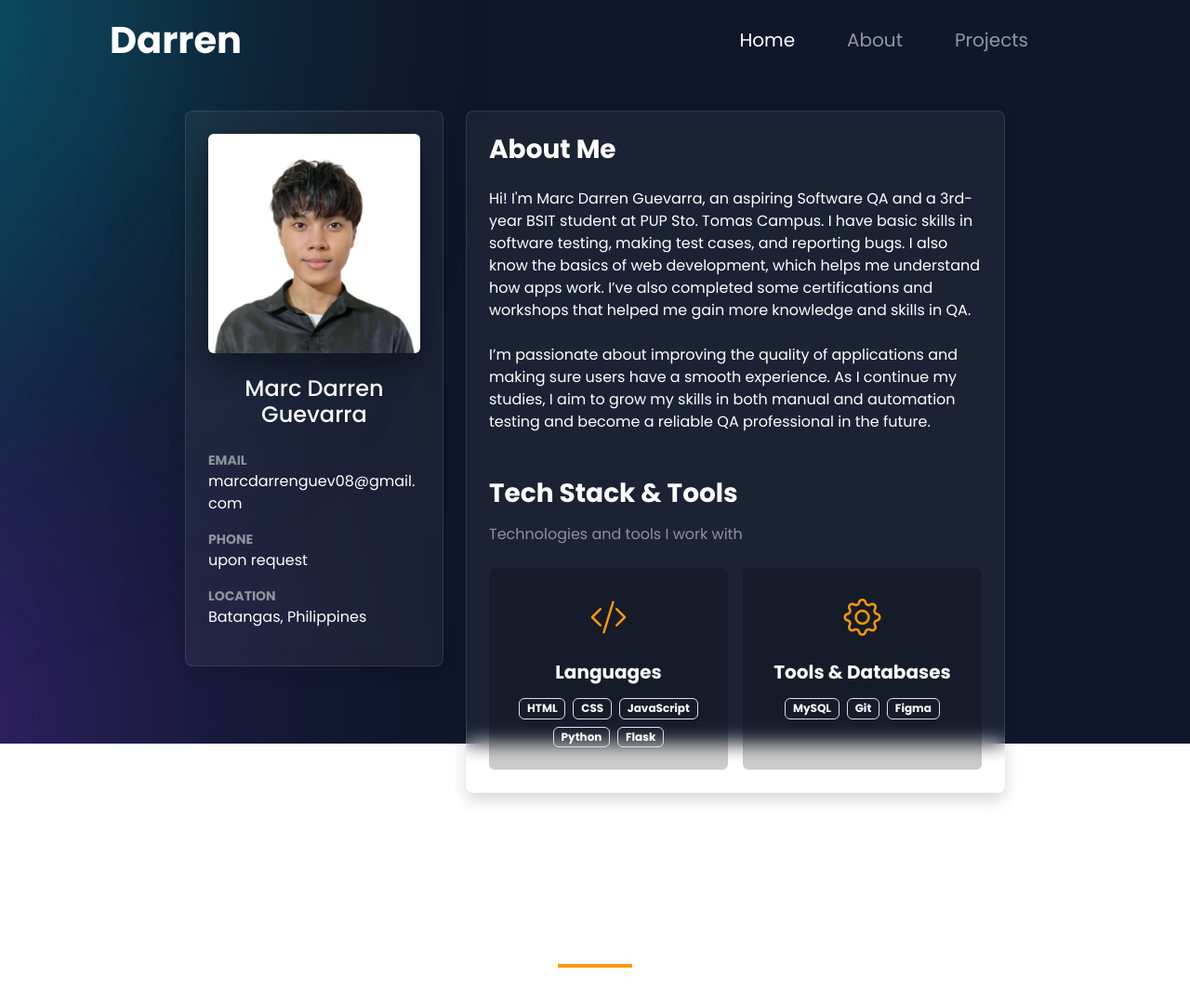
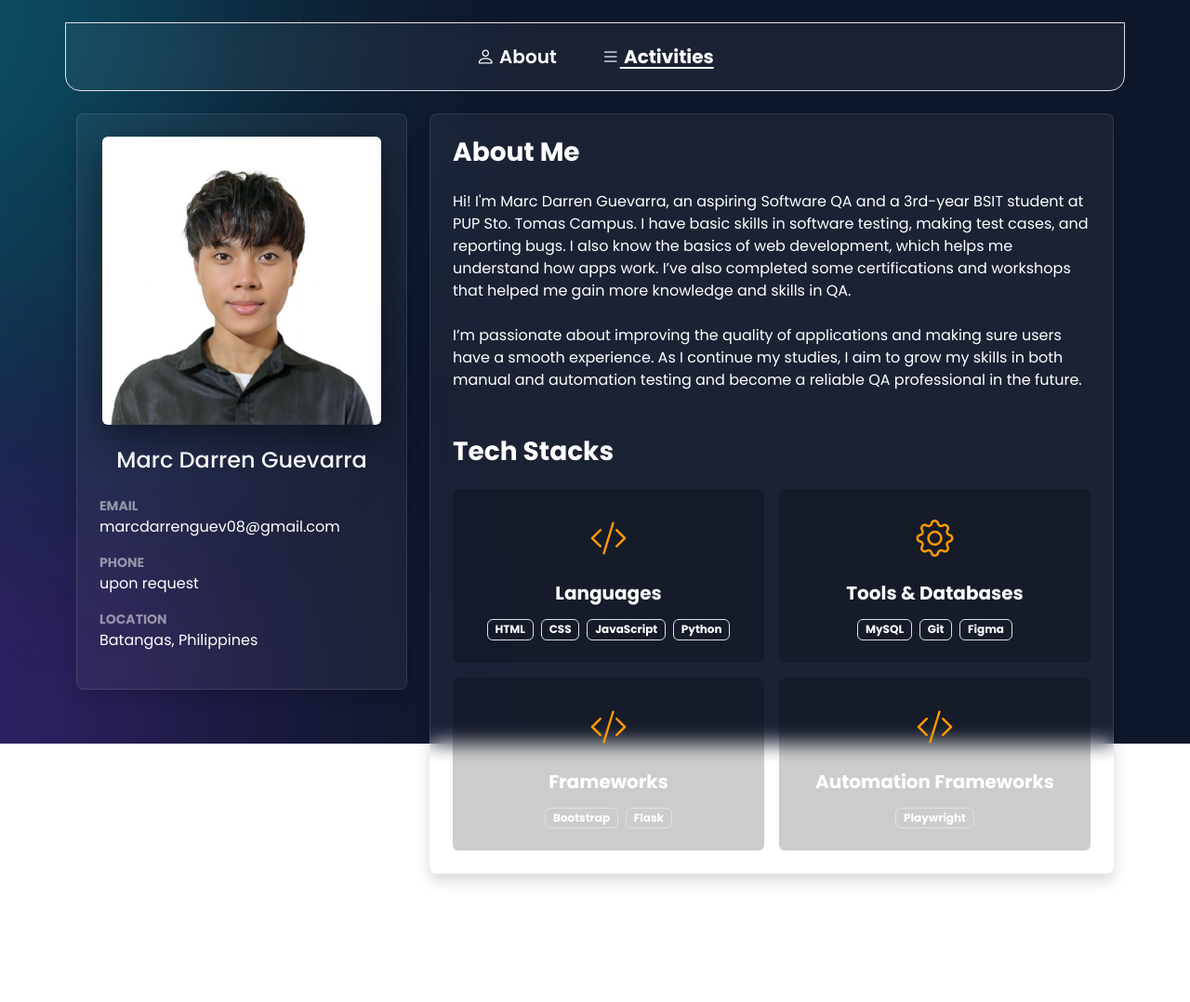
Before and after one commit to DarrenGuev/darrenguev.github.io, a plain HTML site: page index.html in a window 1280 px wide. Shown: the top 1078 px of the page at 93% size. Drawn offline with nearby package versions, Linux system fonts and the light colour scheme.

Commit message:
rechange the navbar, footer, added a frameworks and AF, and fix some containers and its responsiveness

```diff
--- a/index.html
+++ b/index.html
@@ -14,44 +14,31 @@
     <link rel="stylesheet" href="style.css">
 </head>
 
-<body>
+<body data-bs-spy="scroll" data-bs-target="#mainNav" data-bs-offset="150" tabindex="0">
     <!-- Animated Background -->
     <div class="position-fixed w-100 h-100 top-0 start-0 z-n1 overflow-hidden" style="background-color: #0f172a;">
         <div class="orb orb-1"></div>
         <div class="orb orb-2"></div>
     </div>
 
-    <div style="min-height: 100vh;">
-        <!-- Navbar at the top of the hero -->
-        <nav class="navbar navbar-expand-lg navbar-dark bg-transparent">
-            <div class="container px-3 px-md-4 px-lg-5">
-                <a class="navbar-brand fs-1 fw-bold" href="#">Darren</a>
-                <button class="navbar-toggler" type="button" data-bs-toggle="collapse"
-                    data-bs-target="#navbarNavAltMarkup" aria-controls="navbarNavAltMarkup" aria-expanded="false"
-                    aria-label="Toggle navigation">
-                    <span class="navbar-toggler-icon"></span>
-                </button>
-                <div class="collapse navbar-collapse" id="navbarNavAltMarkup">
-                    <div class="navbar-nav ms-auto">
-                        <a class="nav-link fs-5 active" aria-current="page" href="#">Home</a>
-                        <a class="nav-link fs-5 px-md-5" href="index.html#aboutMe">About</a>
-                        <a class="nav-link fs-5 me-5 me-md-5 me-lg-5" href="index.html#projects">Projects</a>
+    <!-- navbar -->
+    <div class="sticky-top z-3 px-3 pb-3">
+        <div id="mainNav"
+            class="container rounded-bottom-4 glass p-3 p-md-4 mt-3 mt-md-4 border text-center d-flex justify-content-center gap-5">
+            <a href="#aboutMe" class="nav-link text-white h6 mb-0 fs-5 fw-semibold bi bi-person"> About</a>
+            <a href="#activities" class="nav-link text-white h6 mb-0 fs-5 fw-semibold bi bi-list"> Activities</a>
         </div>
     </div>
-            </div>
-        </nav>
 
     <!-- About Me Section -->
-        <div class="container-fluid px-3 px-md-4 px-lg-5 d-flex align-items-center" id="aboutMe"
-            style="min-height: 100vh;">
-            <div class="row justify-content-center">
-                <div class="col-12 col-lg-10 col-xl-9">
+    <div class="py-2">
+        <div class="container">
 
             <div class="row">
                 <!-- Image Column -->
                 <div class="col-12 col-sm-12 col-md-12 col-lg-4 mb-4 mb-md-4">
                     <div class="sticky-top p-4 rounded-3 shadow"
-                                style="top: 100px; z-index: 1; background: rgba(255, 255, 255, 0.05); backdrop-filter: blur(10px); border: 1px solid rgba(255, 255, 255, 0.1);">
+                        style="top: 50px; z-index: 1; background: rgba(255, 255, 255, 0.05); backdrop-filter: blur(10px); border: 1px solid rgba(255, 255, 255, 0.1);">
                         <div class="row align-items-center">
                             <div class="col-12 col-md-5 col-lg-12 text-center">
                                 <img src="images/formal_pic.jpg" alt="Profile"
@@ -84,7 +71,7 @@
                 </div>
 
                 <!-- Content Column -->
-                        <div class="col-12 col-sm-12 col-md-12 col-lg-8">
+                <div class="col-12 col-sm-12 col-md-12 col-lg-8" id="aboutMe">
                     <div class="p-4 rounded-3 shadow h-100 text-white"
                         style="background: rgba(255, 255, 255, 0.05); backdrop-filter: blur(10px); border: 1px solid rgba(255, 255, 255, 0.1);">
                         <!-- Who Am I -->
@@ -109,15 +96,13 @@
                         <!-- Tech Stack Section -->
                         <div>
                             <div class="text-md-start mb-4">
-                                        <h3 class="h3 fw-bold text-white mb-3">Tech Stack & Tools</h3>
-                                        <p class="text-white-50">Technologies and tools I work with</p>
+                                <h3 class="h3 fw-bold text-white mb-3">Tech Stacks</h3>
                             </div>
 
                             <div class="row g-3">
                                 <!-- Programming Languages -->
                                 <div class="col-12 col-lg-6">
-                                            <div class="rounded p-4 h-100 text-center"
-                                                style="background: rgba(0, 0, 0, 0.2);">
+                                    <div class="rounded p-4 h-100 text-center" style="background: rgba(0, 0, 0, 0.2);">
                                         <div class="mb-3">
                                             <i class="bi bi-code-slash fs-1" style="color: #FF9900;"></i>
                                         </div>
@@ -127,15 +112,13 @@
                                             <span class="badge border">CSS</span>
                                             <span class="badge border">JavaScript</span>
                                             <span class="badge border">Python</span>
-                                                    <span class="badge border">Flask</span>
                                         </div>
                                     </div>
                                 </div>
 
                                 <!-- Databases & Other Tools -->
                                 <div class="col-12 col-lg-6">
-                                            <div class="rounded p-4 h-100 text-center"
-                                                style="background: rgba(0, 0, 0, 0.2);">
+                                    <div class="rounded p-4 h-100 text-center" style="background: rgba(0, 0, 0, 0.2);">
                                         <div class="mb-3">
                                             <i class="bi bi-gear fs-1" style="color: #FF9900;"></i>
                                         </div>
@@ -145,6 +128,32 @@
                                             <span class="badge border">Git</span>
                                             <span class="badge border">Figma</span>
                                         </div>
+                                    </div>
+                                </div>
+
+                                <!-- frameworks -->
+                                <div class="col-12 col-lg-6"> <!--  col-lg-12 for now -->
+                                    <div class="rounded p-4 h-150 text-center" style="background: rgba(0, 0, 0, 0.2);">
+                                        <div class="mb-3">
+                                            <i class="bi bi-code-slash fs-1" style="color: #FF9900;"></i>
+                                        </div>
+                                        <h5 class="text-white fw-bold mb-3">Frameworks</h5>
+                                        <div class="d-flex flex-wrap justify-content-center gap-2">
+                                            <span class="badge border">Bootstrap</span>
+                                            <span class="badge border">Flask</span>
+                                        </div>
+                                    </div>
+                                </div>
+
+                                <!-- automation -->
+                                <div class="col-12 col-lg-6"> <!--  col-lg-12 for now -->
+                                    <div class="rounded p-4 h-150 text-center" style="background: rgba(0, 0, 0, 0.2);">
+                                        <div class="mb-3">
+                                            <i class="bi bi-code-slash fs-1" style="color: #FF9900;"></i>
+                                        </div>
+                                        <h5 class="text-white fw-bold mb-3">Automation Frameworks</h5>
+                                        <div class="d-flex flex-wrap justify-content-center gap-2">
+                                            <span class="badge border">Playwright</span>
                                         </div>
                                     </div>
                                 </div>
@@ -157,11 +166,10 @@
     </div>
 
     <!-- Project Section -->
-        <div class="container-fluid pb-5" id="projects" style="min-height: 100vh;">
-            <div class="row justify-content-center">
-                <div class="col-12 col-lg-10 ">
+    <div class="pb-5" id="activities" style="min-height: 100vh;">
+        <div class="container">
             <div class="text-center mb-5" style="padding-top: 60px;">
-                        <h2 class="display-4 fw-bold text-white mb-4">Projects</h2>
+                <h2 class="display-4 fw-bold text-white mb-4">Activities</h2>
                 <div class="mx-auto" style="width: 80px; height: 4px; background-color: #FF9900;"></div>
             </div>
             <div class="row mt-4 g-4">
@@ -169,8 +177,8 @@
                     <div class="card shadow border-0 rounded-4"
                         style="width:100%;overflow:hidden;backdrop-filter:blur(10px);color:#fff;">
                         <div class="ratio ratio-16x9">
-                                    <iframe src="https://darrenguev.github.io/Iphone-13/" title="Project 1"
-                                        loading="lazy" allowfullscreen style="border:0;"></iframe>
+                            <iframe src="https://darrenguev.github.io/Iphone-13/" title="Project 1" loading="lazy"
+                                allowfullscreen style="border:0;"></iframe>
                         </div>
                         <div class="card-body">
                             <h5 class="card-title fw-semibold text-dark">Activity 4</h5>
@@ -219,26 +227,22 @@
             </div>
         </div>
     </div>
-        </div>
 
-        <div class="container-fluid p-3 rounded-5" style="min-height: 10vh; box-shadow: inset 0 2px 4px rgba(0,0,0,0.1);">
+    <div class="container-fluid p-3 rounded-top-5 glass" style="min-height: 10vh">
         <div class="row justify-content-center align-items-center">
-                <div
-                    class="col-md-4 text-white d-flex justify-content-center align-items-center text-center pt-3 pt-md-0">
+            <div class="col-md-4 text-white d-flex justify-content-center align-items-center text-center pt-3 pt-md-0">
                 <p class="mb-0">Created by <b>Darren</b></p>
             </div>
             <div class="col-md-4 text-black d-flex justify-content-center align-items-center text-center">
                 <img src="images/Guevarra_logo.png" alt="footer logo" style="height: 140px;">
             </div>
-                <div
-                    class="col-md-4 text-black d-flex justify-content-center align-items-center text-center pb-3 pb-md-0">
-                    <a href="https://github.com/DarrenGuev" class="btn btn-outline-light btn-lg me-2"
-                        aria-label="GitHub"><i class="bi bi-github fs-4"></i></a>
+            <div class="col-md-4 text-black d-flex justify-content-center align-items-center text-center pb-3 pb-md-0">
+                <a href="https://github.com/DarrenGuev" class="btn btn-outline-light btn-lg me-2" aria-label="GitHub"><i
+                        class="bi bi-github fs-4"></i></a>
                 <a href="https://www.facebook.com/MDFG.NERRAD/" class="btn btn-outline-light btn-lg me-2"
                     aria-label="Facebook"><i class="bi bi-facebook fs-4"></i></a>
-                    <a href="https://www.linkedin.com/in/darren-guevarra-21644b363/"
-                        class="btn btn-outline-light btn-lg" aria-label="LinkedIn"><i
-                            class="bi bi-linkedin fs-4"></i></a>
+                <a href="https://www.linkedin.com/in/darren-guevarra-21644b363/" class="btn btn-outline-light btn-lg"
+                    aria-label="LinkedIn"><i class="bi bi-linkedin fs-4"></i></a>
             </div>
         </div>
     </div>
--- a/style.css
+++ b/style.css
@@ -14,19 +14,19 @@ body {
 .orb-1 {
     width: 600px;
     height: 600px;
-    background-color: #7c3aed; /* Violet */
+    background-color: #7c3aed;
     top: 60%;
     left: -350px;
-    animation: moveRight 55s linear infinite;
+    animation: moveRight 40s linear infinite;
 }
 
 .orb-2 {
     width: 800px;
     height: 800px;
-    background-color: #06b6d4; /* Cyan */
+    background-color: #06b6d4;
     bottom: 50%;
     left: -450px;
-    animation: moveRight 75s linear infinite;
+    animation: moveRight 50s linear infinite;
     animation-delay: 1s; /* Stagger the start */
 }
 
@@ -38,3 +38,16 @@ body {
         transform: translateX(120vw);
     }
 }
+
+/* Glassmorphism */
+.glass {
+    background: rgba(255, 255, 255, 0.05);
+    backdrop-filter: blur(10px);
+    border: 1px solid rgba(255, 255, 255, 0.1);
+}
+
+#mainNav .nav-link.active {
+    font-weight: 700 !important;
+    text-decoration: underline;
+    text-underline-offset: 4px;
+}
```
Lines whose indentation alone changed are shown as unchanged.
